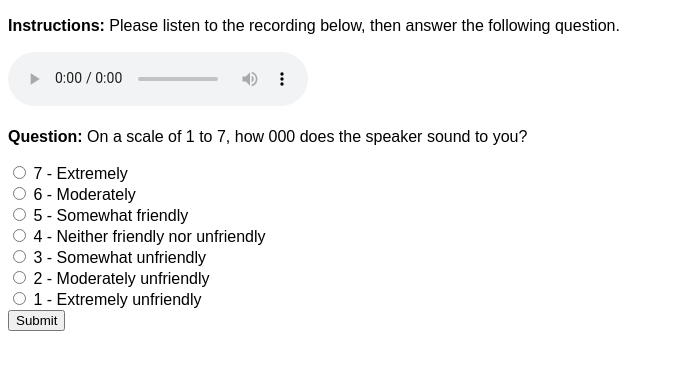
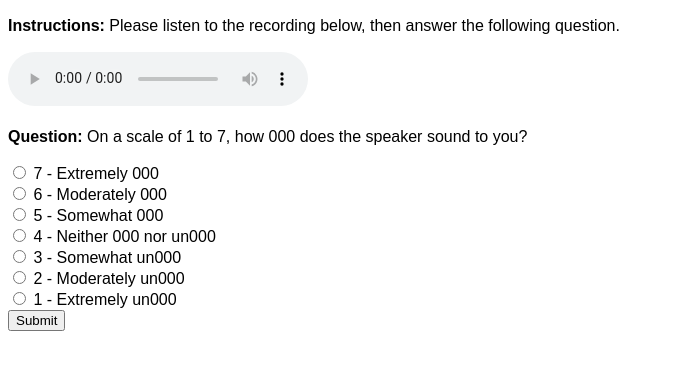
Before and after one commit to benjamin-ciaglo/perception-evaluation-framework, a Flask app: template speak-tool/templates/prosody_task/evaluate.html in a window 1280 px wide. Shown: the top 370 px of the page, without its empty margins (0-674 px from the left). Run offline with Flask 2, Linux system fonts and the light colour scheme; the template is opened without the code that fills it: most values are stand-ins (such as "Sample title", 1, 10 or a date in 2020); parts of the project's set-up code (start-up, migrations or seed data) failed here and were passed over.

Commit message:
push change to evaluation site
push change to evaluation site

```diff
--- a/speak-tool/templates/prosody_task/evaluate.html
+++ b/speak-tool/templates/prosody_task/evaluate.html
@@ -19,37 +19,37 @@
 			<form method="POST" action="{{ submitEvaluation }}">
 				<label>
 				<input type="radio" name="option" value="7">
-				7 - Extremely
+				7 - Extremely {{ perceptualTrait }}
 				</label>
 				<br>
 				<label>
 				<input type="radio" name="option" value="6">
-				6 - Moderately
+				6 - Moderately {{ perceptualTrait }}
 				</label>
 				<br>
 				<label>
 				<input type="radio" name="option" value="5">
-				5 - Somewhat friendly
+				5 - Somewhat {{ perceptualTrait }}
 				</label>
 				<br>
 				<label>
 				<input type="radio" name="option" value="4">
-				4 - Neither friendly nor unfriendly
+				4 - Neither {{ perceptualTrait }} nor un{{ perceptualTrait }}
 				</label>
 				<br>
 				<label>
 				<input type="radio" name="option" value="3">
-				3 - Somewhat unfriendly
+				3 - Somewhat un{{ perceptualTrait }}
 				</label>
 				<br>
 				<label>
 				<input type="radio" name="option" value="1">
-				2 - Moderately unfriendly
+				2 - Moderately un{{ perceptualTrait }}
 				</label>
 				<br>
 				<label>
 				<input type="radio" name="option" value="1">
-				1 - Extremely unfriendly
+				1 - Extremely un{{ perceptualTrait }}
 				</label>
 				<br>
 				<input type="submit" value="Submit">
```
